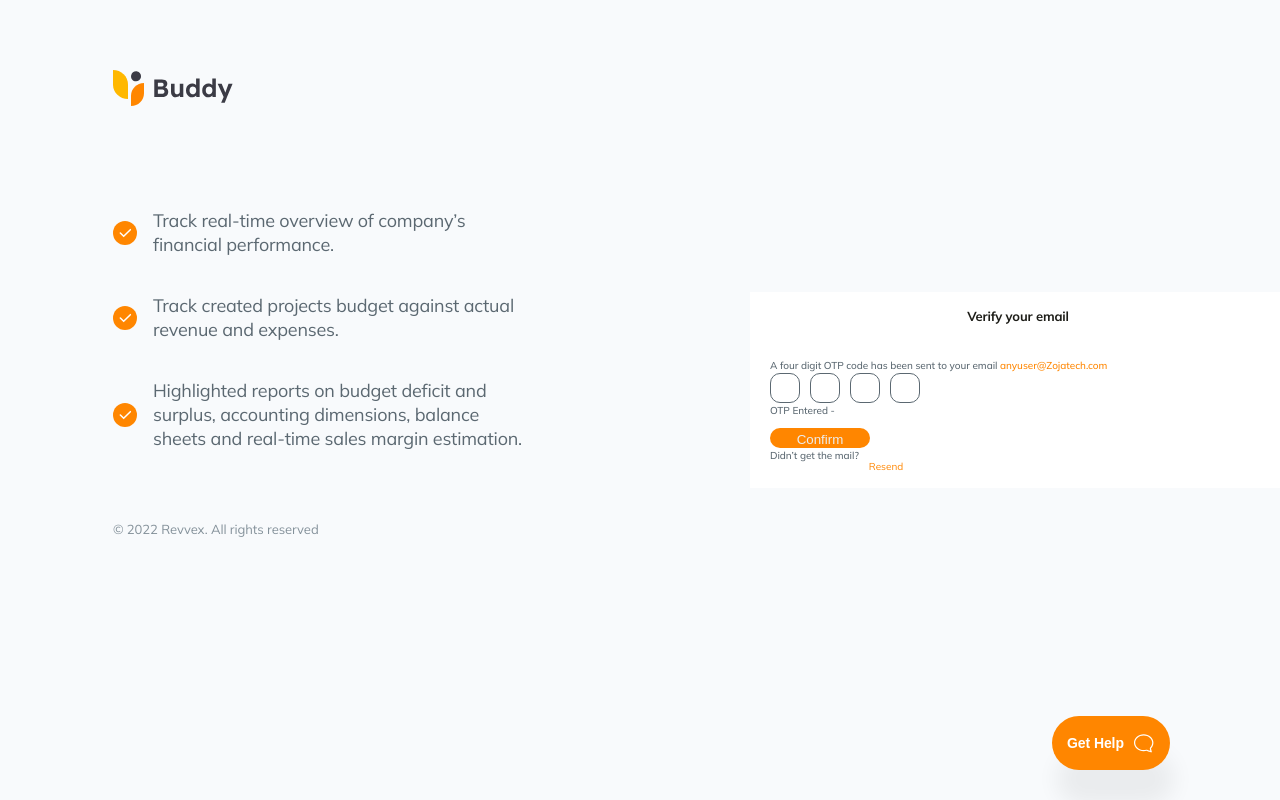
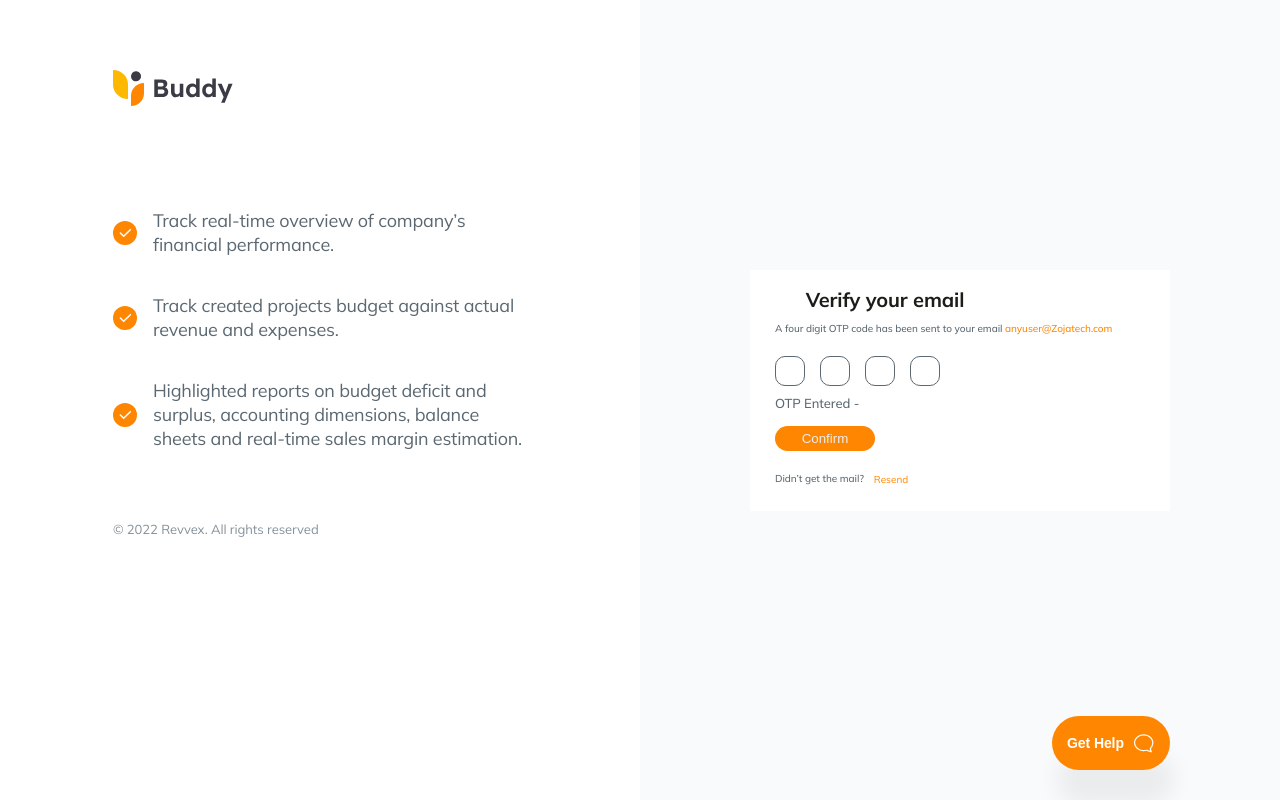
Before and after one commit to The0nis/Buddy, a React (Create React App) app: page /otp in a window 1280 px wide. Built offline with nearby package versions, Linux system fonts and the light colour scheme.

Commit message:
otp page done

```diff
--- a/src/components/Otp/Otp.module.css
+++ b/src/components/Otp/Otp.module.css
@@ -1,28 +1,17 @@
-body{
-    background-color: #F8FAFC;
-}
-/* To be remove later */
-.wrapper{
-    padding: 40px 40px;
-}
-/* ................ */
 
-
-.wrapper{
-    box-sizing: border-box;
+.content{
     display: flex;
     flex-direction: column;
-    width: calc(45vw - 40px);
+    justify-content: flex-start;
     background-color: white;
-    padding: 1.5rem 20px;
-    font-family: 'Mulish';
-    font-style: normal;
 }
 
 .content h2{
-    letter-spacing: -0.011em;
     color: #1D1D18;
     font-weight: 700;
+    font-size: 2rem;
+    margin-top: 2rem;
+    margin-left: -15rem;
 
 }
 
@@ -31,7 +20,8 @@ body{
     letter-spacing: -0.0045em;
     font-weight: 500;
     line-height: 1.5rem;
-
+    margin-top: -2rem;
+    margin-left: 2.5rem;
 }
 
 .changetxt{
@@ -41,7 +31,9 @@ body{
 .getotp {
     display: flex;
     flex-wrap: nowrap;
-    gap: 1rem;
+    gap: 1.5rem;
+    margin-left: 2.5rem;
+    margin-top: 2rem;
 }
 
 .getotp input{
@@ -59,17 +51,27 @@ body{
 
 }
 
+.entered{
+    margin-top: 3rem;
+}
+
+.entered p{
+    font-size: 1.3rem;
+}
+
 .btn{
     margin-top: 1rem;
     width: 10rem;
     height: 2rem;
-    padding: .4rem 0;
+    padding: .5rem 0;
+    margin-left: 2.5rem;
     border: none;
     background-color: #FF8600;
     color: #ECEDED;
     border-radius: 2pc;
     cursor: pointer;
     transition: all .3s ease-in-out;
+    padding-bottom: 2rem;
     }
 
 .btn:hover, .btn:focus{
@@ -81,6 +83,8 @@ body{
 .footer{
     display: flex;
     gap: 1rem;
+    margin-top: 4rem;
+    margin-bottom: 2rem;
 }
 
 a{
@@ -89,5 +93,5 @@ a{
 }
 
 .right{
-    margin-top: 1.23rem;
+    margin-top: -1.8rem;
 }
--- a/src/components/Otp/index.js
+++ b/src/components/Otp/index.js
@@ -19,7 +19,6 @@ const Otp = () => {
 
   return (
     <>
-      <div className={style.wrapper}>
       <div className={style.content}>
         <h2>Verify your email</h2>
         <p>
@@ -43,8 +42,9 @@ const Otp = () => {
             );
           })}
         </div>
-
+        <div className={style.entered}>
           <p>OTP Entered - {otp.join("")}</p>
+        </div>
 
         <div className={style.btndiv}>
           <button
@@ -65,7 +65,6 @@ const Otp = () => {
           </div>
         </div>
       </div>
-      </div>
     </>
   );
 };
```
Lines whose indentation alone changed are shown as unchanged.
